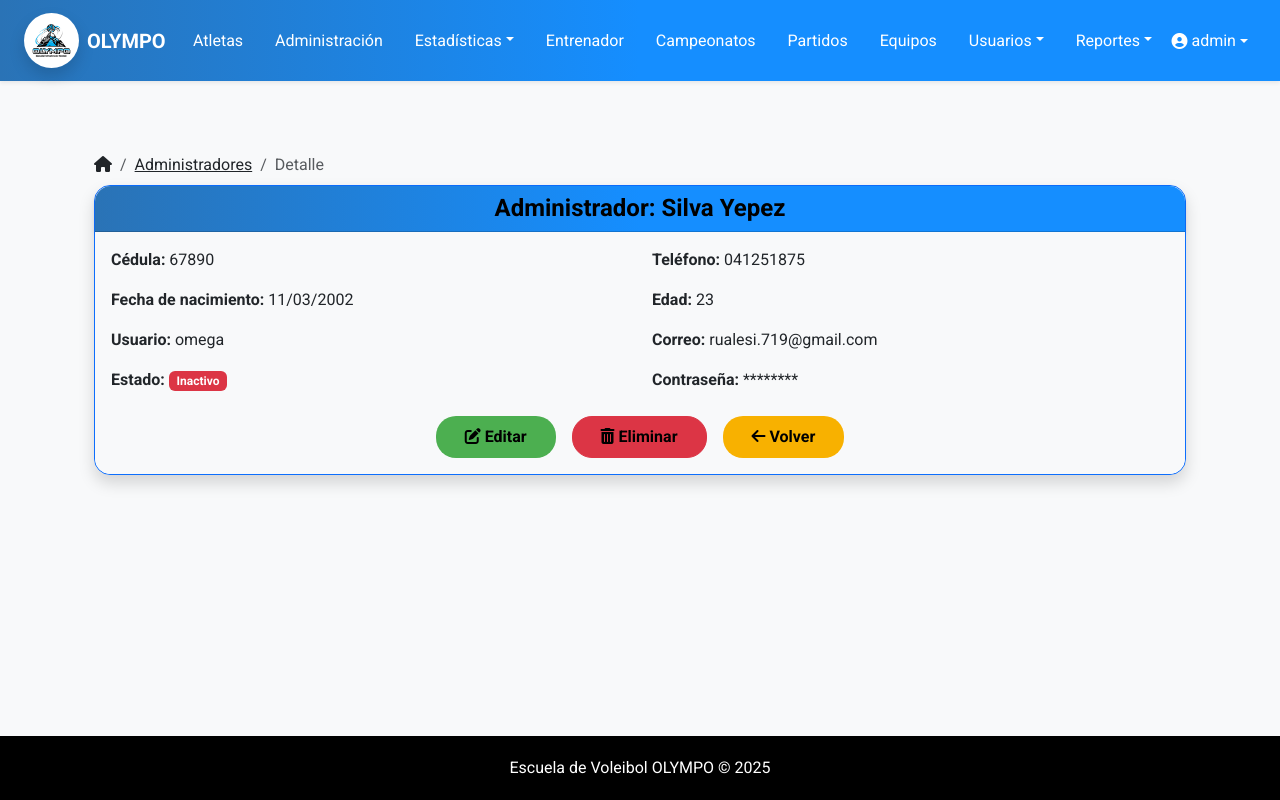
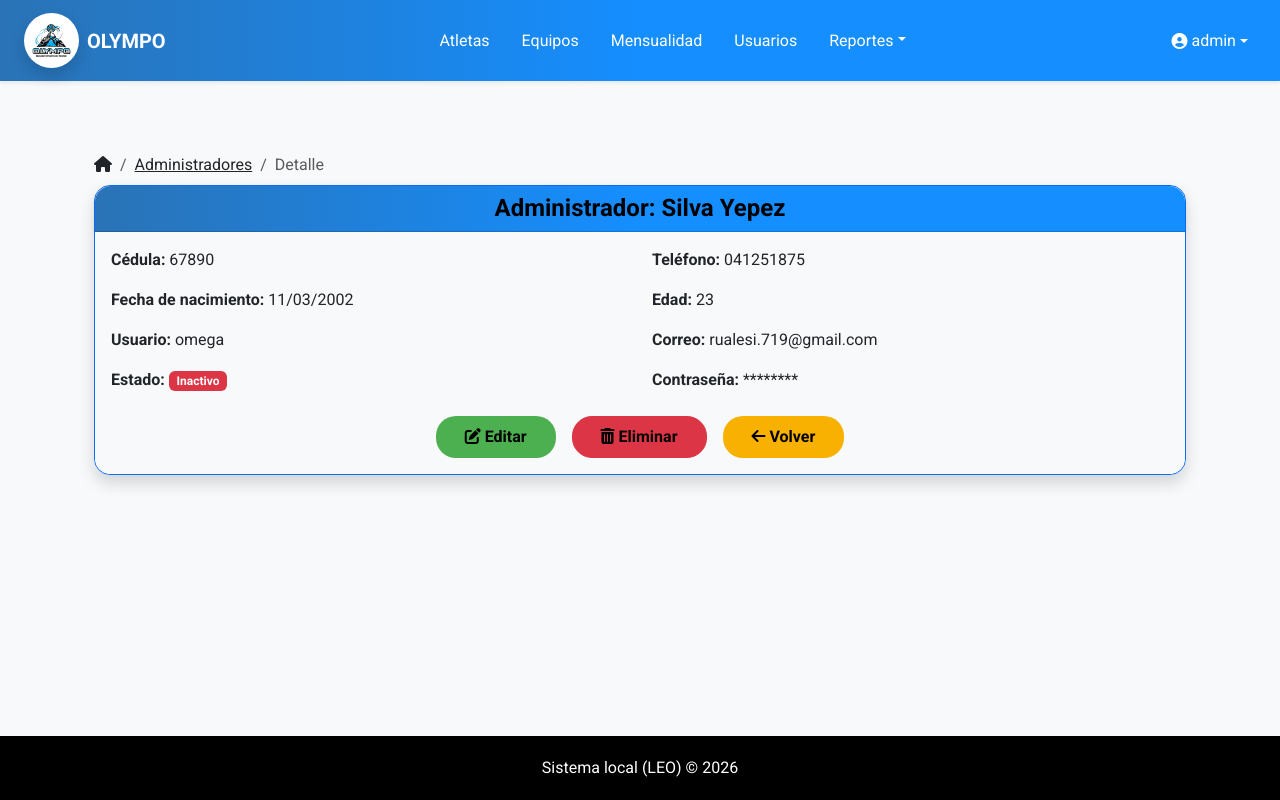
Before and after one commit to Bleazer10/escovol, a Django app: page /atletas/administradores/2/ in a window 1280 px wide. Run offline with Django 5.2, Linux system fonts and the light colour scheme; a user stored in the database is signed in; data comes from the database, SQL or seed files in the repository; some libraries are stand-ins or nearby versions.

Commit message:
Leo: navegación OK (base + urls limpios + desktop settings)

```diff
--- a/atletas/urls.py
+++ b/atletas/urls.py
@@ -2,69 +2,50 @@ from django.urls import path
 from . import views
 
 urlpatterns = [
+    # =========================
+    # ATLETAS
+    # =========================
     path('lista/', views.lista_atletas, name='lista_atletas'),
     path('agregar/', views.agregar_atleta, name='agregar_atleta'),
     path('detalle/<int:atleta_id>/', views.detalle_atleta, name='detalle_atleta'),
     path('<int:atleta_id>/editar/', views.editar_atleta, name='editar_atleta'),
     path('<int:atleta_id>/eliminar/', views.eliminar_atleta, name='eliminar_atleta'),
+
+    # =========================
+    # MENSUALIDAD / ADMINISTRACIÓN
+    # =========================
     path('administracion/', views.administracion, name='administracion'),
     path('mensualidad/<int:mensualidad_id>/actualizar/', views.actualizar_mensualidad, name='actualizar_mensualidad'),
-    path('atletas/<int:atleta_id>/estadisticas/agregar/', views.agregar_estadistica, name='agregar_estadistica'),
-    path('atletas/<int:atleta_id>/estadisticas/', views.ver_estadisticas, name='ver_estadisticas'),
-    path('estadisticas/<int:pk>/editar/', views.editar_estadistica, name='editar_estadistica'),
-    path('estadisticas/<int:pk>/eliminar/', views.eliminar_estadistica, name='eliminar_estadistica'),
-    path('atletas/<int:atleta_id>/resumen/', views.resumen_estadisticas, name='resumen_estadisticas'),
-    path('estadisticas/individuales/', views.estadisticas_individuales, name='estadisticas_individuales'),
-    path('atletas/estadisticas/agregar/', views.agregar_estadistica_general, name='agregar_estadistica_general'),
-    path('entrenadores/registrar/', views.registrar_entrenador, name='registrar_entrenador'),
-    path('entrenadores/', views.lista_entrenadores, name='lista_entrenadores'),
-    path('entrenadores/<int:entrenador_id>/detalle/', views.detalle_entrenador, name='detalle_entrenador'),
-    path('entrenadores/editar/<int:entrenador_id>/', views.editar_entrenador, name='editar_entrenador'),
-    path('entrenadores/eliminar/<int:entrenador_id>/', views.eliminar_entrenador, name='eliminar_entrenador'),
-    path('campeonatos/', views.lista_campeonatos, name='lista_campeonatos'),
-    path('campeonatos/registrar/', views.registrar_campeonato, name='registrar_campeonato'),
-    path('campeonatos/editar/<int:campeonato_id>/', views.editar_campeonato, name='editar_campeonato'),
-    path('campeonatos/eliminar/<int:campeonato_id>/', views.eliminar_campeonato, name='eliminar_campeonato'),
-    path('campeonatos/detalle/<int:campeonato_id>/', views.detalle_campeonato, name='detalle_campeonato'),
-    path('partidos/registrar/', views.registrar_partido, name='registrar_partido'),
+
+    # =========================
+    # EQUIPOS
+    # =========================
+    path('equipos/', views.listar_equipos, name='listar_equipos'),
     path('equipos/registrar/', views.registrar_equipo, name='registrar_equipo'),
     path('equipos/<int:equipo_id>/', views.detalle_equipo, name='detalle_equipo'),
     path('equipos/<int:equipo_id>/editar/', views.editar_equipo, name='editar_equipo'),
     path('equipos/<int:equipo_id>/eliminar/', views.eliminar_equipo, name='eliminar_equipo'),
-    path('partidos/', views.lista_partidos, name='lista_partidos'),
-    path('equipos/', views.listar_equipos, name='listar_equipos'),
-    path('partido/<int:pk>/', views.detalle_partido, name='detalle_partido'),
-    path('partidos/<int:partido_id>/editar/', views.editar_partido, name='editar_partido'),
-    path('partidos/<int:partido_id>/eliminar/', views.eliminar_partido, name='eliminar_partido'),
-    path('atletas/estadisticas/equipos/', views.ver_estadisticas_equipos, name='ver_estadisticas_equipos'),
-    path('atletas/estadisticas/equipos/<int:equipo_id>/', views.ver_estadisticas_equipo_detalle, name='ver_estadisticas_equipo_detalle'),
-    path('estadisticas/equipos/<int:equipo_id>/resumen/', views.resumen_estadisticas_equipo, name='resumen_estadisticas_equipo'),
-    path('equipo/<int:equipo_id>/grafico/', views.resumen_estadisticas_equipo_grafico, name='resumen_estadisticas_equipo_grafico'),
+
+    # =========================
+    # REPORTES (solo los necesarios)
+    # =========================
     path('reportes/pagos/', views.reporte_pagos_view, name='reporte_pagos_view'),
     path('reportes/exportar_pagos_excel/', views.exportar_pagos_excel, name='exportar_pagos_excel'),
     path('reportes/exportar_pagos_pdf/', views.exportar_pagos_pdf, name='exportar_pagos_pdf'),
+
     path('reportes/atletas/', views.reporte_atletas_view, name='reporte_atletas'),
     path('reporte-atletas/pdf/', views.reporte_atletas_pdf, name='reporte_atletas_pdf'),
     path('reporte-atletas/excel/', views.reporte_atletas_excel, name='reporte_atletas_excel'),
-    path('reportes/estadisticas/', views.reporte_estadisticas, name='reporte_estadisticas'),
-    path('reportes/estadisticas/<int:atleta_id>/pdf/', views.exportar_estadisticas_pdf, name='exportar_estadisticas_pdf'),
-    path("reportes/estadisticas/equipos/", views.reporte_estadisticas_equipo, name="reporte_estadisticas_equipo"),
-    path("reportes/estadisticas/equipos/<int:equipo_id>/pdf/", views.exportar_estadisticas_equipo_pdf, name="exportar_estadisticas_equipo_pdf"),
+
     path("reportes/equipos/", views.reporte_equipos, name="reporte_equipos"),
     path("reportes/equipos/<int:equipo_id>/pdf/", views.exportar_equipo_pdf, name="exportar_equipo_pdf"),
-    path('entrenadores/reporte/', views.reporte_entrenadores_view, name='reporte_entrenadores'),
-    path('entrenadores/reporte/pdf/', views.reporte_entrenadores_pdf, name='reporte_entrenadores_pdf'),
-    path('entrenadores/reporte/excel/', views.reporte_entrenadores_excel, name='reporte_entrenadores_excel'),
-    path('reportes/campeonatos/', views.reporte_campeonatos, name='reporte_campeonatos'),
-    path('reportes/campeonatos/pdf/', views.reporte_campeonatos_pdf, name='reporte_campeonatos_pdf'),
-    path('reportes/campeonatos/excel/', views.reporte_campeonatos_excel, name='reporte_campeonatos_excel'),
-    path('reportes/partidos/', views.reporte_partidos, name='reporte_partidos'),
-    path('reportes/partidos/pdf/', views.exportar_partidos_pdf, name='exportar_partidos_pdf'),
-    path('reportes/partidos/excel/', views.exportar_partidos_excel, name='exportar_partidos_excel'),
-    path('usuarios/', views.lista_usuarios, name='lista_usuarios'),
+
+    # =========================
+    # USUARIOS (reutiliza módulo de administradores)
+    # =========================
     path("administradores/", views.lista_administradores, name="lista_administradores"),
     path("administradores/agregar/", views.agregar_administrador, name="agregar_administrador"),
     path("administradores/editar/<int:administrador_id>/", views.editar_administrador, name="editar_administrador"),
     path("administradores/eliminar/<int:administrador_id>/", views.eliminar_administrador, name="eliminar_administrador"),
-    path('administradores/<int:pk>/', views.detalle_administrador, name='detalle_administrador'),
+    path("administradores/<int:pk>/", views.detalle_administrador, name="detalle_administrador"),
 ]
--- a/escovol/settings_leo.py
+++ b/escovol/settings_leo.py
@@ -58,3 +58,6 @@ if "whitenoise.middleware.WhiteNoiseMiddleware" not in MIDDLEWARE:
 # =========================
 # LOGIN_REDIRECT_URL = "/atletas/menu/"
 # LOGOUT_REDIRECT_URL = "bienvenida"
+
+# Desktop local: evitar problemas de CSRF en WebView
+MIDDLEWARE = [mw for mw in MIDDLEWARE if mw != "django.middleware.csrf.CsrfViewMiddleware"]
--- a/escovol/urls.py
+++ b/escovol/urls.py
@@ -1,38 +1,16 @@
-"""
-URL configuration for escovol project.
-
-The `urlpatterns` list routes URLs to views. For more information please see:
-    https://docs.djangoproject.com/en/5.2/topics/http/urls/
-Examples:
-Function views
-    1. Add an import:  from my_app import views
-    2. Add a URL to urlpatterns:  path('', views.home, name='home')
-Class-based views
-    1. Add an import:  from other_app.views import Home
-    2. Add a URL to urlpatterns:  path('', Home.as_view(), name='home')
-Including another URLconf
-    1. Import the include() function: from django.urls import include, path
-    2. Add a URL to urlpatterns:  path('blog/', include('blog.urls'))
-"""
 from django.contrib import admin
 from django.urls import path, include
-from escovol import views  # Vista del menú principal
-from .views import menu_principal, bienvenida
 from django.contrib.auth import views as auth_views
-from escovol.views import LoginPersonalizado
+
+from .views import menu_principal, bienvenida, LoginPersonalizado
 
 urlpatterns = [
     path('', bienvenida, name='bienvenida'),
-    path('menu', menu_principal, name='menu_principal'),
+    path('menu/', menu_principal, name='menu_principal'),
+
     path('admin/', admin.site.urls),
     path('atletas/', include('atletas.urls')),
 
-    # Login personalizado
     path('login/', LoginPersonalizado.as_view(), name='login'),
-    # Logout: redirige a 'bienvenida'
     path('logout/', auth_views.LogoutView.as_view(next_page='bienvenida'), name='logout'),
-
-    # Opcional: rutas alternativas si las necesitas
-    # path('accounts/login/', LoginPersonalizado.as_view(), name='login'),
-    # path('accounts/logout/', auth_views.LogoutView.as_view(next_page='bienvenida'), name='logout'),
 ]
--- a/templates/base.html
+++ b/templates/base.html
@@ -28,23 +28,15 @@
         .card-header {
             background: linear-gradient(to right, #2A73B6, #158EFF, #158EFF);
             color: #000000 !important;
-            box-shadow: 0 2px 4px rgba(0, 0, 0, 0.1); /* Añadir sombra para mejor visibilidad */
+            box-shadow: 0 2px 4px rgba(0, 0, 0, 0.1);
         }
-        .pagination .page-link {
-            color: #343434;
-        }
-
+        .pagination .page-link { color: #343434; }
         .pagination .page-item.active .page-link {
             background-color: #2A73B6;
             border-color: #2A73B6;
         }
-
-        .pagination .page-item .page-link {
-            border-color: #2A73B6;
-        }
-
+        .pagination .page-item .page-link { border-color: #2A73B6; }
     </style>
-
 
     {% block extra_head %}{% endblock %}
 </head>
@@ -55,7 +47,7 @@
         <div class="container-fluid px-4">
 
             <!-- Logo -->
-            <a class="navbar-brand d-flex align-items-center">
+            <a class="navbar-brand d-flex align-items-center" href="{% url 'menu_principal' %}">
                 <img src="{% static 'img/logo-olympo.jpeg' %}" alt="Logo Olympo" width="55" height="55" class="me-2 rounded-circle shadow">
                 <span class="fw-bold text-white">OLYMPO</span>
             </a>
@@ -67,61 +59,34 @@
 
             <div class="collapse navbar-collapse justify-content-between" id="navbarMenu">
 
-               <!-- Menú central -->
+                <!-- Menú (LEO Desktop: solo módulos necesarios) -->
                 <ul class="navbar-nav mx-auto gap-3">
-                    {% if is_admin or is_trainer %}
-                        <li class="nav-item"><a class="nav-link text-white" href="{% url 'lista_atletas' %}">Atletas</a></li>
-                        <li class="nav-item"><a class="nav-link text-white" href="{% url 'administracion' %}">Administración</a></li>
-
-                        <!-- Estadísticas -->
-                        <li class="nav-item dropdown">
-                            <a class="nav-link dropdown-toggle text-white" href="#" data-bs-toggle="dropdown">Estadísticas</a>
-                            <ul class="dropdown-menu">
-                                <li><a class="dropdown-item" href="{% url 'estadisticas_individuales' %}">Individuales</a></li>
-                                <li><a class="dropdown-item" href="{% url 'ver_estadisticas_equipos' %}">En Equipo</a></li>
-                            </ul>
+                <li class="nav-item">
+                    <a class="nav-link text-white" href="{% url 'lista_atletas' %}">Atletas</a>
                 </li>
 
-                        <li class="nav-item"><a class="nav-link text-white" href="{% url 'lista_entrenadores' %}">Entrenador</a></li>
-                        <li class="nav-item"><a class="nav-link text-white" href="{% url 'lista_campeonatos' %}">Campeonatos</a></li>
-                        <li class="nav-item"><a class="nav-link text-white" href="{% url 'lista_partidos' %}">Partidos</a></li>
-                        <li class="nav-item"><a class="nav-link text-white" href="{% url 'listar_equipos' %}">Equipos</a></li>
+                <li class="nav-item">
+                    <a class="nav-link text-white" href="{% url 'listar_equipos' %}">Equipos</a>
+                </li>
 
-                        {% if is_admin %}
-                            <!-- Usuarios (solo Admin) -->
-                            <li class="nav-item dropdown">
-                                <a class="nav-link dropdown-toggle text-white" href="#" data-bs-toggle="dropdown">Usuarios</a>
-                                <ul class="dropdown-menu">
-                                    <li><a class="dropdown-item" href="{% url 'lista_usuarios' %}">Usuarios</a></li>
-                                    <li><a class="dropdown-item" href="{% url 'lista_administradores' %}">Administradores</a></li>
-                                </ul>
+                <li class="nav-item">
+                    <a class="nav-link text-white" href="{% url 'administracion' %}">Mensualidad</a>
                 </li>
-                        {% endif %}
+
+                <!-- Usuarios (reutiliza el módulo de administradores) -->
+                <li class="nav-item">
+                    <a class="nav-link text-white" href="{% url 'lista_administradores' %}">Usuarios</a>
+                </li>
 
                 <!-- Reportes -->
                 <li class="nav-item dropdown">
                     <a class="nav-link dropdown-toggle text-white" href="#" data-bs-toggle="dropdown">Reportes</a>
                     <ul class="dropdown-menu">
                     <li><a class="dropdown-item" href="{% url 'reporte_atletas' %}">Atletas</a></li>
-                                <li><a class="dropdown-item" href="{% url 'reporte_campeonatos' %}">Campeonatos</a></li>
                     <li><a class="dropdown-item" href="{% url 'reporte_equipos' %}">Equipos</a></li>
-                                <li><a class="dropdown-item" href="{% url 'reporte_entrenadores' %}">Entrenadores</a></li>
-                                <li><a class="dropdown-item" href="{% url 'reporte_estadisticas' %}">Estadísticas Individuales</a></li>
-                                <li><a class="dropdown-item" href="{% url 'reporte_estadisticas_equipo' %}">Estadísticas Equipo</a></li>
-                                <li><a class="dropdown-item" href="{% url 'reporte_pagos_view' %}">Pagos</a></li>
-                                <li><a class="dropdown-item" href="{% url 'reporte_partidos' %}">Partidos</a></li>
+                    <li><a class="dropdown-item" href="{% url 'reporte_pagos_view' %}">Pagos / Mensualidad</a></li>
                     </ul>
                 </li>
-                    {% endif %}
-
-                    {% if is_athlete %}
-                        <li class="nav-item">
-                            <a class="nav-link text-white" href="{% url 'ver_estadisticas' atleta_id=atleta_id %}">Mis estadísticas</a>
-                        </li>
-                        <li class="nav-item">
-                            <a class="nav-link text-white" href="{% url 'detalle_atleta' atleta_id=atleta_id %}">Mi Perfil</a>
-                        </li>
-                    {% endif %}
                 </ul>
 
                 <!-- Usuario / Login -->
@@ -134,13 +99,10 @@
                             </a>
                             <ul class="dropdown-menu dropdown-menu-end">
                                 <li>
-                                    <form method="post" action="{% url 'logout' %}" style="margin: 0; padding: 0;">
-                                        {% csrf_token %}
-                                        <button type="submit" class="dropdown-item text-dark">
+                                    <a class="dropdown-item text-dark" href="{% url 'logout' %}">
                                         <i class="fa-solid fa-arrow-right-from-bracket me-1"></i>
                                         Cerrar sesión
-                                        </button>
-                                    </form>
+                                    </a>
                                 </li>
                             </ul>
                         </li>
@@ -153,7 +115,6 @@
                     {% endif %}
                 </ul>
 
-
             </div>
         </div>
     </nav>
@@ -165,7 +126,7 @@
 
     <!-- Footer -->
     <footer>
-        Escuela de Voleibol OLYMPO © {{ year|default:2025 }}
+        Sistema local (LEO) © {{ year|default:2026 }}
     </footer>
 
     <!-- Bootstrap JS -->
```
Lines whose indentation alone changed are shown as unchanged.
